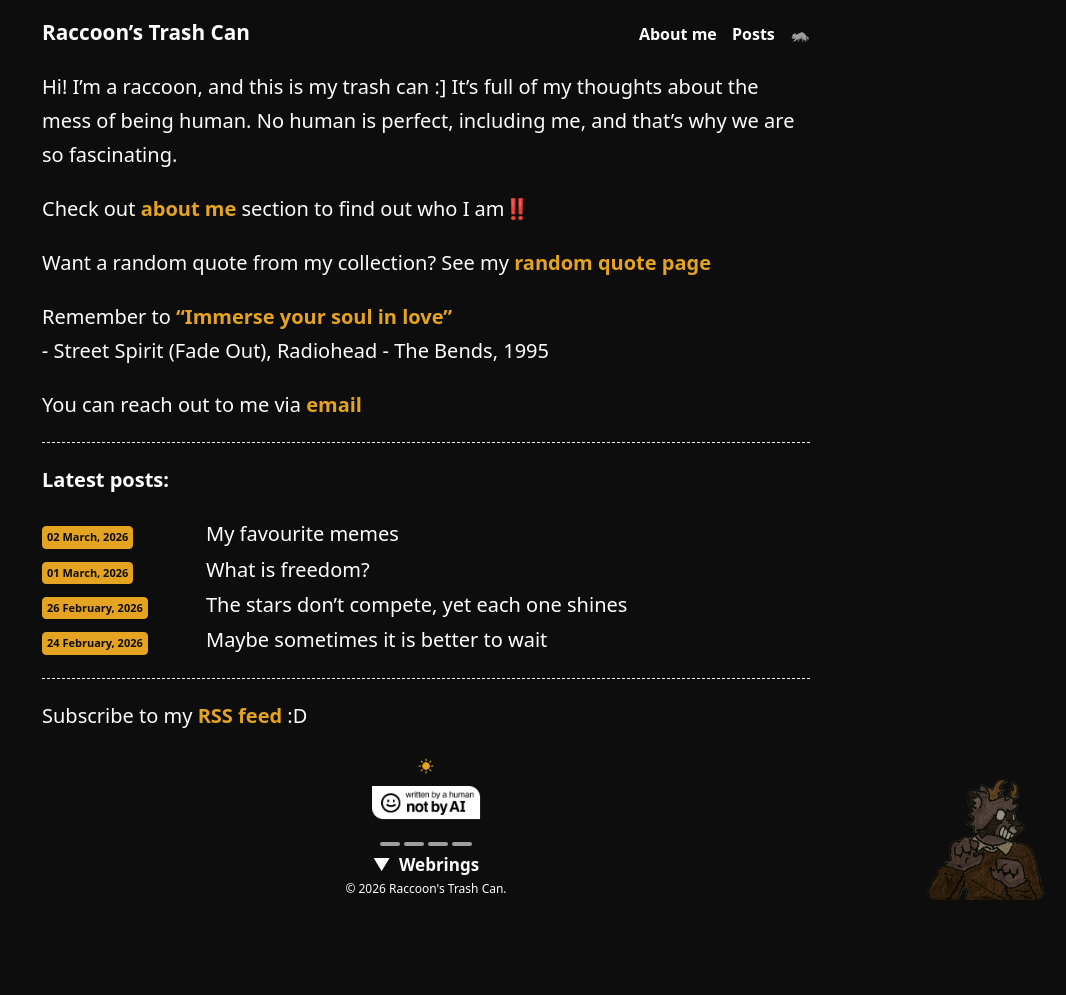
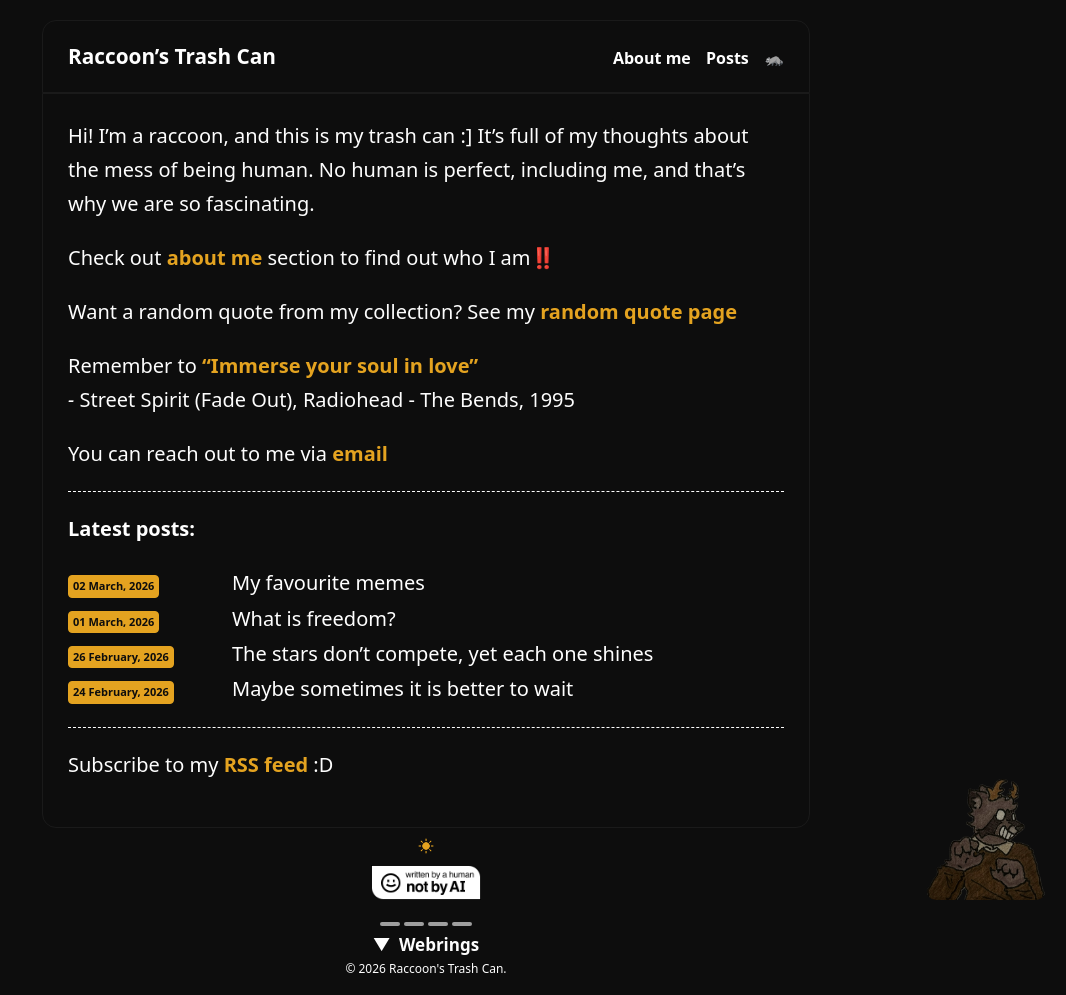
Before and after one commit to raccoonfangz/raccoonfangz.github.io, a Jekyll site: the page built from index.md, in a window 1280 px wide. Shown: the whole page, without its empty margins (214-1280 px from the left). Built offline with Jekyll 4.4.1, drawn with Linux system fonts in a browser that asks for light colours; before the commit the page ends 915 px from its top, so only the background shows below that; grey boxes are pictures that could not be loaded.

Commit message:
Update style.css

```diff
--- a/assets/css/style.css
+++ b/assets/css/style.css
@@ -1,4 +1,4 @@
-title:not(.header-title),
+.title:not(.header-title),
 p.tags {
   display: none !important;
 }
@@ -14,7 +14,6 @@ p.tags {
   --visited-color: #5a5a5a;
   --code-background-color: #f6f6f6;
   --code-color: #222222;
-
 }
 
 :root[data-theme="dark"] {
@@ -28,6 +27,7 @@ p.tags {
   --visited-color: #aaaaaa;
   --code-background-color: #222222;
   --code-color: #ffffff;
+  --dark-border-color: #1a1a1a;
 }
 
 body {
@@ -35,14 +35,12 @@ body {
   font-size: var(--font-scale);
   margin: 0 auto;
   padding: 15px;
-  font-weight: 450;
   max-width: var(--width);
-  text-align: left;
   background-color: var(--background-color);
+  color: var(--text-color);
+  line-height: 1.7;
   word-wrap: break-word;
   overflow-wrap: break-word;
-  line-height: 1.7;
-  color: var(--text-color);
 }
 
 h1, h2, h3, h4, h5, h6,
@@ -53,8 +51,8 @@ strong, b {
 
 a {
   color: var(--heading-color);
+  text-decoration: none;
   cursor: pointer;
-  text-decoration: none;
 }
 
 a:hover {
@@ -85,29 +83,51 @@ main h4 {
   margin-bottom: 0.1rem;
 }
 
+.site-header,
+main {
+  background-color: var(--background-color);
+  border: 1.5px solid rgba(0,0,0,0.12);
+  border-radius: 14px;
+  box-shadow: none;
+  max-width: var(--width);
+  margin-left: auto;
+  margin-right: auto;
+}
+
+:root[data-theme="dark"] .site-header,
+:root[data-theme="dark"] main {
+  border: 1.5px solid var(--dark-border-color);
+}
+
 .site-header {
   display: flex;
   align-items: center;
   justify-content: space-between;
-  max-width: var(--width);
-  margin: 0 auto 10px auto;
+  padding: 18px 25px;
+  border-bottom: none;
+  border-radius: 14px 14px 0 0;
+  margin-top: 5px;
+}
+
+main {
+  padding: 5px 25px 25px 25px;
+  border-radius: 0 0 14px 14px;
+  margin-bottom: 5px;
 }
 
 .site-header .header-title h1 {
   margin: 0;
   font-size: 1.3rem;
-  color: var(--heading-color);
 }
 
 .site-header .nav-links a {
   margin-left: 10px;
   font-family: var(--font-main);
-  font-size: 1.0rem;
+  font-size: 1rem;
   font-weight: 600;
   color: var(--heading-color);
-  text-decoration: none;
-  transition: transform 0.2s ease, color 0.2s ease;
   display: inline-block;
+  transition: transform 0.2s ease;
 }
 
 .site-header .nav-links a:hover {
@@ -119,11 +139,9 @@ main h4 {
     flex-direction: column;
     align-items: flex-start;
   }
-
   .site-header .nav-links {
     margin-top: 8px;
   }
-
   .site-header .nav-links a:first-child {
     margin-left: 0;
   }
@@ -132,77 +150,7 @@ main h4 {
 button {
   border: 0;
   background: inherit;
-  text-decoration: none;
   color: var(--heading-color);
-}
-
-table {
-  width: 100%;
-}
-
-hr {
-  border: 0;
-  border-top: 1px dashed;
-}
-
-img {
-  width: 100%;
-  max-width: auto;
-  height: auto;
-  border-radius: 10px;
-  object-fit: contain;
-  margin: 0 auto;
-}
-
-main img {
-  display: block;
-  margin-left: auto;
-  margin-right: auto;
-}
-
-.not-by-ai-badge img {
-  border-radius: 0px !important;
-}
-
-code {
-  font-family: monospace;
-  padding: 2px;
-  background-color: var(--code-background-color);
-  color: var(--code-color);
-  border-radius: 3px;
-}
-
-blockquote {
-  position: relative;
-  padding-left: 20px;
-  font-style: italic;
-}
-
-blockquote::before {
-  content: "";
-  position: absolute;
-  left: 0;
-  top: 0.4em;
-  bottom: 0.4em;
-  width: 2.5px;
-  background-color: #999;
-  border-radius: 10px;
-}
-
-mark {
-  display: inline-block;
-  padding: 1px 4px;
-  border-radius: 4px;
-  background-color: #222;
-  color: var(--background-color);
-  font-size: 12px;
-  font-weight: bold;
-  border: 1px solid #222;
-}
-
-[data-theme="dark"] mark {
-  background-color: #e4a320;
-  border-color: #e4a320;
 }
 
 ul.blog-posts {
@@ -243,6 +191,7 @@ time {
   font-weight: bold;
   border: 1px solid #222;
   margin-bottom: 3.5px;
+  margin-right: 6px;
   font-style: normal !important;
 }
 
@@ -251,142 +200,10 @@ time {
   border-color: #e4a320;
 }
 
-footer {
-  display: flex;
-  flex-direction: column;
-  align-items: center;
-  gap: 5px;
-  padding-top: 5px !important;
-  padding-bottom: 5px !important;
-  text-align: center;
-  line-height: 1.0;
-}
-
-footer p {
-  margin: 0;
-}
-
-
-footer span:has(.bear) {
-  font-size: 0.7rem !important;
-}
-
-footer span:has(.bear) .bear {
-  font-size: inherit !important;
-}
-
-footer .footer-note mark {
-  padding: 1px 2px;
-  border-radius: 2px;
-  background-color: #e4a320;
-  border: 1px solid #e4a320;
-}
-
-.upvote-button {
-  text-decoration: none !important;
-  cursor: pointer;
-  color: var(--text-color);
-}
-
-.upvote-button:hover {
-  text-decoration: none !important;
-  color: var(--text-color);
-}
-
-.upvote-button:disabled::after {
-  content: "thank you!";
-  color: var(--text-color);
-}
-
-.upvote-button:disabled + .upvote-count {
-  display: none;
-  color: var(--text-color);
-}
-
-[data-theme="dark"] main strong a,
-[data-theme="dark"] main a strong {
-  color: #e4a320;
-}
-
-[data-theme="dark"] main strong a:hover,
-[data-theme="dark"] main a strong:hover {
-  text-decoration: underline;
-}
-
-figcaption {
-font-size: 16px;
-text-align: center;
-margin-top: -2px;
-}
-
-
-#corner-character {
-  position: fixed;
-  bottom: 0;
-  right: 20px;
-  width: 120px;
-  z-index: 9999;
-  cursor: pointer;
-  transform-origin: bottom center;
-  transition: transform 0.5s cubic-bezier(0.3, 1.5, 0.5, 1);
-}
-
-#corner-character.squish { transform: scale(1.08, 0.9); }
-#corner-character.hold-squish { transform: scale(1.12, 0.88); }
-
-#character-message {
-  position: fixed;
-  bottom: 140px;
-  right: 20px;
-  background: white;
-  color: black;
-  padding: 7px 12px;
-  border-radius: 7px;
-  display: none;
-  z-index: 9999;
-  max-width: 200px;
-  text-align: center;
-  font-size: 13px !important;
-  box-shadow: 0 2px 6px rgba(0,0,0,0.2);
-  transform: translateZ(0);
-  will-change: transform;
-  backface-visibility: hidden;
-}
-
-
-@media (max-width: 600px) {
-  #corner-character,
-  #character-message {
-    display: none !important;
-  }
-}
-
-
-@media (min-width: 601px) {
-  #corner-character,
-  #character-message {
-    display: block;
-  }
-}
-
-@keyframes squishAnim {
-  0%   { transform: scale(1, 1); }
-  15%  { transform: scale(1.06, 0.94); }
-  35%  { transform: scale(0.96, 1.05); }
-  55%  { transform: scale(1.04, 0.96); }
-  75%  { transform: scale(0.98, 1.02); }
-  100% { transform: scale(1, 1); }
-}
-
-#corner-character.squish {
-  animation: squishAnim 0.35s cubic-bezier(0.4, 0, 0.2, 1) forwards;
-}
-
 table {
   width: 100%;
   border-collapse: collapse;
   margin: 5px 0;
-
   font-size: 16px;
   color: var(--text-color);
 }
@@ -411,14 +228,190 @@ table tr:nth-child(even) {
   table th, table td {
     border: 1px solid #555;
   }
-
   table th {
     background-color: var(--code-background-color);
     color: var(--code-color);
   }
-
   table tr:nth-child(even),
   table tr:nth-child(odd) {
     background-color: transparent;
   }
 }
+
+code {
+  font-family: monospace;
+  padding: 2px;
+  background-color: var(--code-background-color);
+  color: var(--code-color);
+  border-radius: 3px;
+}
+
+blockquote {
+  position: relative;
+  padding-left: 20px;
+  font-style: italic;
+}
+
+blockquote::before {
+  content: "";
+  position: absolute;
+  left: 0;
+  top: 0.4em;
+  bottom: 0.4em;
+  width: 2.5px;
+  background-color: #999;
+  border-radius: 10px;
+}
+
+img {
+  width: 100%;
+  height: auto;
+  border-radius: 10px;
+  object-fit: contain;
+  margin: 0 auto;
+}
+
+main img {
+  display: block;
+  margin-left: auto;
+  margin-right: auto;
+}
+
+mark {
+  display: inline-block;
+  padding: 1px 4px;
+  border-radius: 4px;
+  background-color: #222;
+  color: var(--background-color);
+  font-size: 12px;
+  font-weight: bold;
+  border: 1px solid #222;
+}
+
+[data-theme="dark"] mark {
+  background-color: #e4a320;
+  border-color: #e4a320;
+}
+
+footer {
+  display: flex;
+  flex-direction: column;
+  align-items: center;
+  gap: 5px;
+  padding-top: 5px !important;
+  padding-bottom: 5px !important;
+  text-align: center;
+  line-height: 1.0;
+}
+
+footer p {
+  margin: 0;
+}
+
+footer span:has(.bear) {
+  font-size: 0.7rem !important;
+}
+
+footer span:has(.bear) .bear {
+  font-size: inherit !important;
+}
+
+footer .footer-note mark {
+  padding: 1px 2px;
+  border-radius: 2px;
+  background-color: #e4a320;
+  border: 1px solid #e4a320;
+}
+
+.not-by-ai-badge-wrapper {
+  display: flex;
+  justify-content: center;
+  margin: 5px 0 10px 5px;
+}
+
+.not-by-ai-badge {
+  display: block;
+  border-radius: 0 !important;
+}
+
+.not-by-ai-badge img {
+  width: auto !important;
+  height: auto !important;
+  max-width: 115px;
+  max-height: 60px;
+  object-fit: contain;
+  display: block;
+  border-radius: 0 !important;
+}
+
+#corner-character {
+  position: fixed;
+  bottom: 0;
+  right: 20px;
+  width: 120px;
+  z-index: 9999;
+  cursor: pointer;
+  transform-origin: bottom center;
+  transition: transform 0.5s cubic-bezier(0.3, 1.5, 0.5, 1);
+}
+
+#corner-character.squish {
+  animation: squishAnim 0.35s cubic-bezier(0.4, 0, 0.2, 1) forwards;
+}
+
+#corner-character.hold-squish {
+  transform: scale(1.12, 0.88);
+}
+
+#character-message {
+  position: fixed;
+  bottom: 140px;
+  right: 20px;
+  background: white;
+  color: black;
+  padding: 8px 12px;
+  border-radius: 8px;
+  display: none;
+  z-index: 9999;
+  max-width: 200px;
+  text-align: center;
+  font-size: 14px;
+  box-shadow: 0 2px 6px rgba(0,0,0,0.2);
+}
+
+@media (max-width: 600px) {
+  #corner-character,
+  #character-message {
+    display: none !important;
+  }
+}
+
+@keyframes squishAnim {
+  0%   { transform: scale(1, 1); }
+  15%  { transform: scale(1.06, 0.94); }
+  35%  { transform: scale(0.96, 1.05); }
+  55%  { transform: scale(1.04, 0.96); }
+  75%  { transform: scale(0.98, 1.02); }
+  100% { transform: scale(1, 1); }
+}
+
+[data-theme="dark"] main strong a,
+[data-theme="dark"] main a strong {
+  color: #e4a320;
+}
+
+[data-theme="dark"] main strong a:hover,
+[data-theme="dark"] main a strong:hover {
+  text-decoration: underline;
+}
+
+hr {
+  border: 0;
+  border-top: 1px dashed;
+}
+
+figcaption {
+  font-size: 16px;
+  text-align: center;
+  margin-top: -2px;
+}
```
